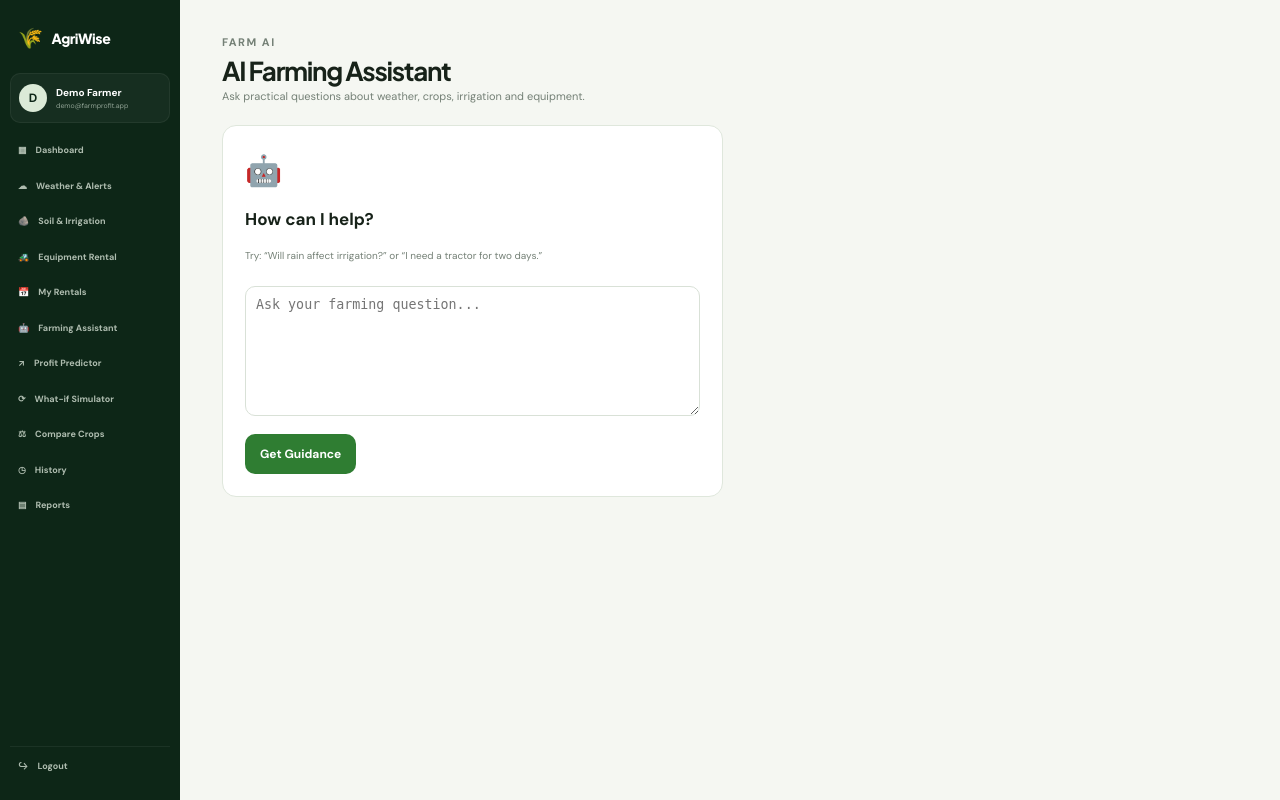
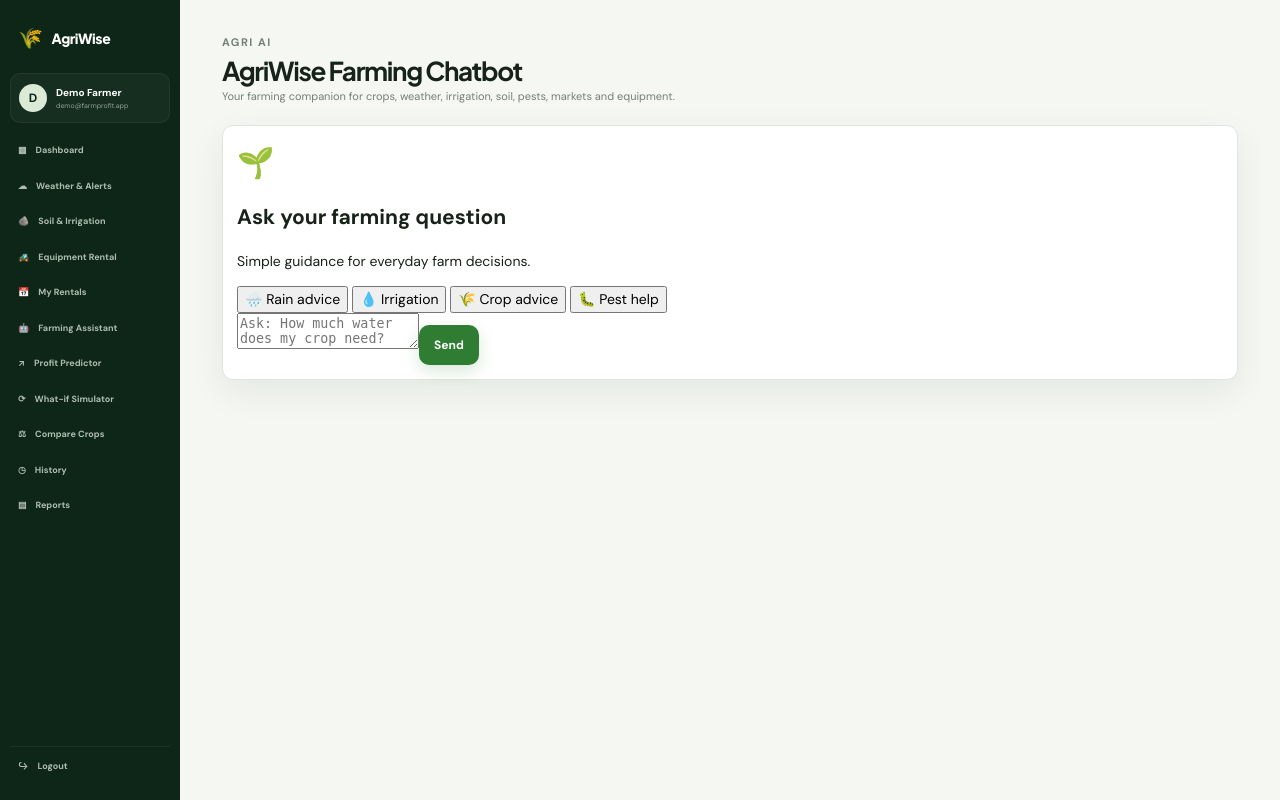
Before and after one commit to 99240041346-beep/99240041346-beep-99240041346-beep-farmprofit-hackatho, a Flask app: template templates/assistant.html in a window 1280 px wide. Run offline with Flask 3, Linux system fonts and the light colour scheme; the template is opened without the code that fills it, so the values that code supplies are empty; a user stored in the database is signed in.

Commit message:
Turn farming assistant into agriculture chatbot

```diff
--- a/templates/assistant.html
+++ b/templates/assistant.html
@@ -1,3 +1,24 @@
 {% extends 'base.html' %}
-{% block title %}AI Farming Assistant{% endblock %}
-{% block content %}<section class="page-head"><div><p class="eyebrow">FARM AI</p><h1>AI Farming Assistant</h1><p>Ask practical questions about weather, crops, irrigation and equipment.</p></div></section><div class="assistant-grid"><div class="assistant-card"><div class="assistant-avatar">🤖</div><h2>How can I help?</h2><p>Try: “Will rain affect irrigation?” or “I need a tractor for two days.”</p><form method="post"><textarea name="question" placeholder="Ask your farming question..." required>{{ question }}</textarea><button class="btn primary">Get Guidance</button></form></div>{% if answer %}<div class="answer-card"><span class="tag">FARM GUIDANCE</span><h2>Your answer</h2><p>{{ answer }}</p><a class="btn secondary" href="{{ url_for('weather') }}">Open Weather</a> <a class="btn secondary" href="{{ url_for('equipment') }}">Find Equipment</a></div>{% endif %}</div>{% endblock %}
+{% block title %}Agri AI Chatbot{% endblock %}
+{% block content %}
+<section class="page-head"><div><p class="eyebrow">AGRI AI</p><h1>AgriWise Farming Chatbot</h1><p>Your farming companion for crops, weather, irrigation, soil, pests, markets and equipment.</p></div></section>
+<section class="panel chatbot-panel">
+  <div class="chatbot-head"><div class="assistant-avatar">🌱</div><div><h2>Ask your farming question</h2><p>Simple guidance for everyday farm decisions.</p></div></div>
+  <div class="chat-messages">{% for message in chat %}<div class="chat-message {{ message.role }}"><div class="chat-bubble">{{ message.text }}</div></div>{% endfor %}</div>
+  <div class="chat-suggestions">
+    <button type="button" data-chat-prompt="What should I do if rain is expected for my crop?">🌧️ Rain advice</button>
+    <button type="button" data-chat-prompt="How should I irrigate tomato on loamy soil?">💧 Irrigation</button>
+    <button type="button" data-chat-prompt="Which crop is suitable for my soil?">🌾 Crop advice</button>
+    <button type="button" data-chat-prompt="How can I control pests safely?">🐛 Pest help</button>
+  </div>
+  <form method="post" class="chat-form" id="agriChatForm"><textarea name="question" id="agriChatInput" rows="2" placeholder="Ask: How much water does my crop need?" required></textarea><button class="btn btn-primary" type="submit">Send</button></form>
+</section>
+{% endblock %}
+{% block scripts %}
+<script>
+document.querySelectorAll("[data-chat-prompt]").forEach(function(button){
+  button.addEventListener("click",function(){var input=document.getElementById("agriChatInput"); input.value=button.dataset.chatPrompt; input.focus();});
+});
+var chat=document.querySelector(".chat-messages"); if(chat) chat.scrollTop=chat.scrollHeight;
+</script>
+{% endblock %}
```
